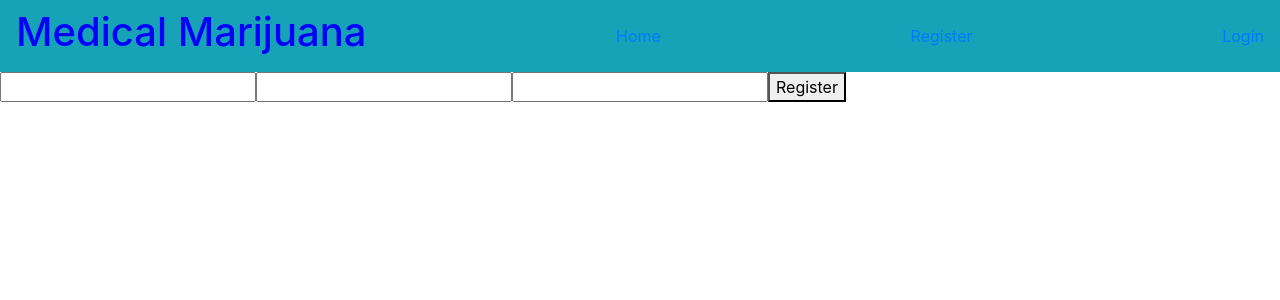
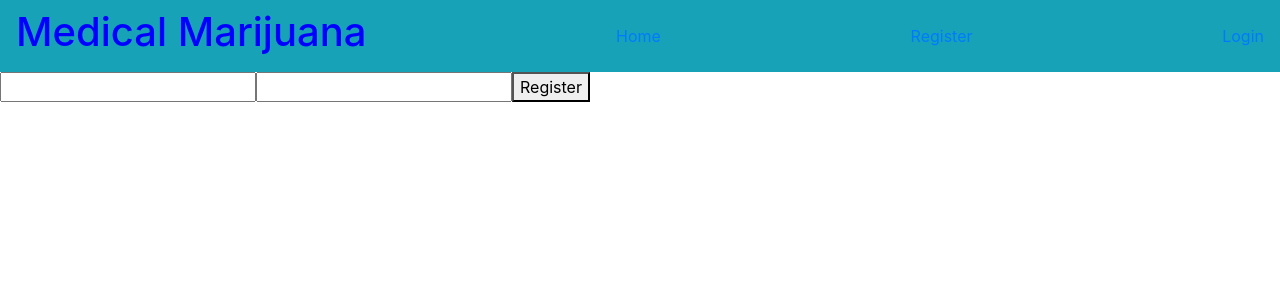
Before and after one commit to build-week-med-cabinet-3-2020-june/front-end, a React (Create React App) app in the folder medcab3-front-end-06-2020/: page /Register in a window 1280 px wide. Shown: the top 300 px of the page. Built offline with nearby package versions, Linux system fonts and the light colour scheme.

Commit message:
Cleaned up code and added axios call

```diff
--- a/medcab3-front-end-06-2020/src/components/Form.js
+++ b/medcab3-front-end-06-2020/src/components/Form.js
@@ -1,6 +1,6 @@
 import React, { useState } from 'react';
 import { Card, Form, FormGroup, Input, Label, Button } from 'reactstrap';
-import axios from 'axios';
+import { axiosWithAuth } from "../utils/axiosWithAuth";
 
 
 
@@ -14,8 +14,10 @@ const OrderForm = () =>{
         setFormData({...formData, [e.target.name]: e.target.value})
     }
 
-    const DS = axios.get('https://med-cabinet-3-erik.herokuapp.com/predictions');
+    const DS = axiosWithAuth().get('https://med-cab-api.herokuapp.com/');
     console.log(DS, "success")
+
+    // map here and card
 
 
     return(
--- a/medcab3-front-end-06-2020/src/components/Registration.js
+++ b/medcab3-front-end-06-2020/src/components/Registration.js
@@ -7,7 +7,6 @@ class Registration extends React.Component {
         creds: {
             username: "",
             password: "",
-            email:""
         }
     };
     // handler for typing in form
@@ -48,12 +47,6 @@ class Registration extends React.Component {
                         value={this.state.creds.password}
                         onChange={this.handleChanges}
                     />
-                    <input
-                        type="email"
-                        name="email"
-                        value={this.state.creds.email}
-                        onChange={this.handleChanges}
-                    />
                     <button>Register</button>
                 </form>
             </div>
```
